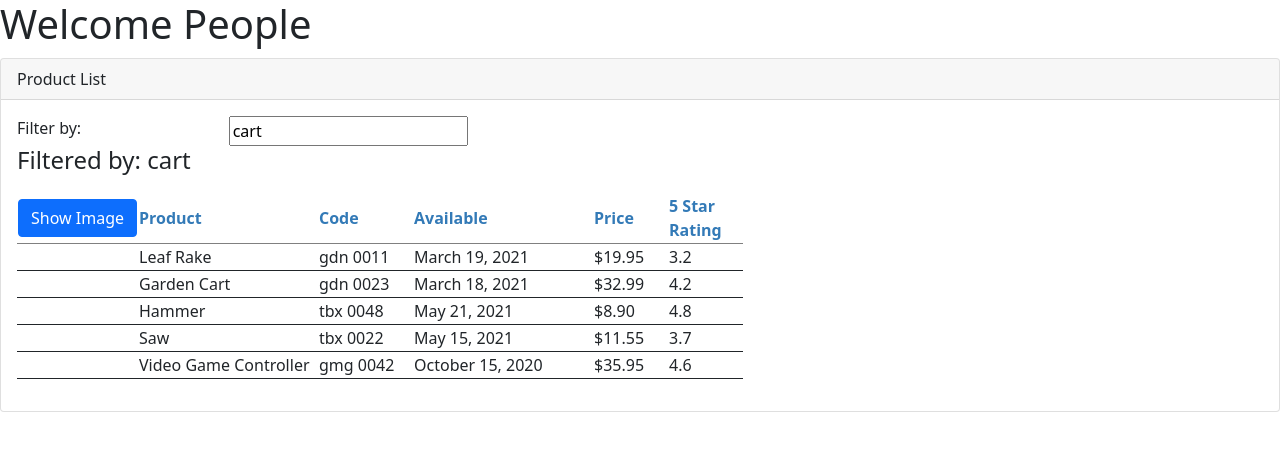
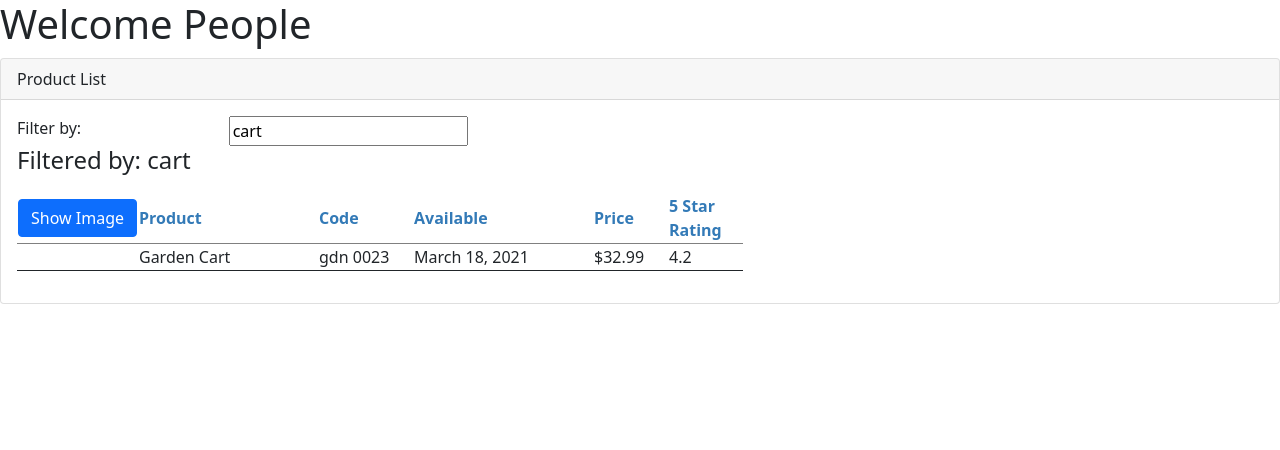
Before and after one commit to JanetWoods/ppl, an Angular app: page / in a window 1280 px wide. Shown: the top 450 px of the page. Built offline with nearby package versions, Linux system fonts and the light colour scheme.

Commit message:
list filter operational

```diff
--- a/src/app/app.module.ts
+++ b/src/app/app.module.ts
@@ -10,7 +10,7 @@
     AppComponent,
     ProductsComponent,
     ProductListComponent,
-    ConvertToSpacesPipe
+    ConvertToSpacesPipe,
   ],
   imports: [
     BrowserModule,
--- a/src/app/product-list/product-list.component.html
+++ b/src/app/product-list/product-list.component.html
@@ -35,7 +35,7 @@
                     </thead>
                     <tbody>
 
-                        <tr *ngFor="let product of products" >
+                        <tr *ngFor="let product of filteredProducts" >
                             <td>
                                 <img *ngIf="showImage" [src]='product.imageUrl'
                                 [title]="product.productName"
--- a/src/app/product-list/product-list.component.ts
+++ b/src/app/product-list/product-list.component.ts
@@ -1,6 +1,8 @@
 import { Component, OnInit } from '@angular/core';
 import {ProductsComponent} from '../products/products.component'
 import {FormsModule} from '@angular/forms';
+import { IProduct } from '../products/product';
+
 
 @Component({
   selector: 'product-list',
@@ -16,14 +18,25 @@
     widest=180;
     productMargin=5;
     showImage = false;
-    filteredProducts=[];
-    listFilter="cart";
+
+    private _listFilter: string = '';
+
+    get listFilter(): string{
+        return this._listFilter;
+    }
+    set listFilter(value: string){
+      this._listFilter = value;
+      console.log('In setter: ', value);
+      this.filteredProducts = this.performFilter(value);
+    }
+
 
     toggleImage(): void{
       this.showImage = !this.showImage;
     }
+    filteredProducts: IProduct[] = [];
 
-    products: any[]= [
+    products: IProduct[]= [
       {
         "productId": 1,
         "productName": "Leaf Rake",
@@ -78,7 +91,12 @@
   constructor() { }
 
   ngOnInit(): void {
-    console.log('OnInit happened')
+    this.listFilter='cart';
   }
 
+  performFilter(filterBy: string): IProduct[]{
+    filterBy = filterBy.toLocaleLowerCase();
+    return this.products.filter((product: IProduct) =>
+      product.productName.toLocaleLowerCase().includes(filterBy));
+  }
 }
```
